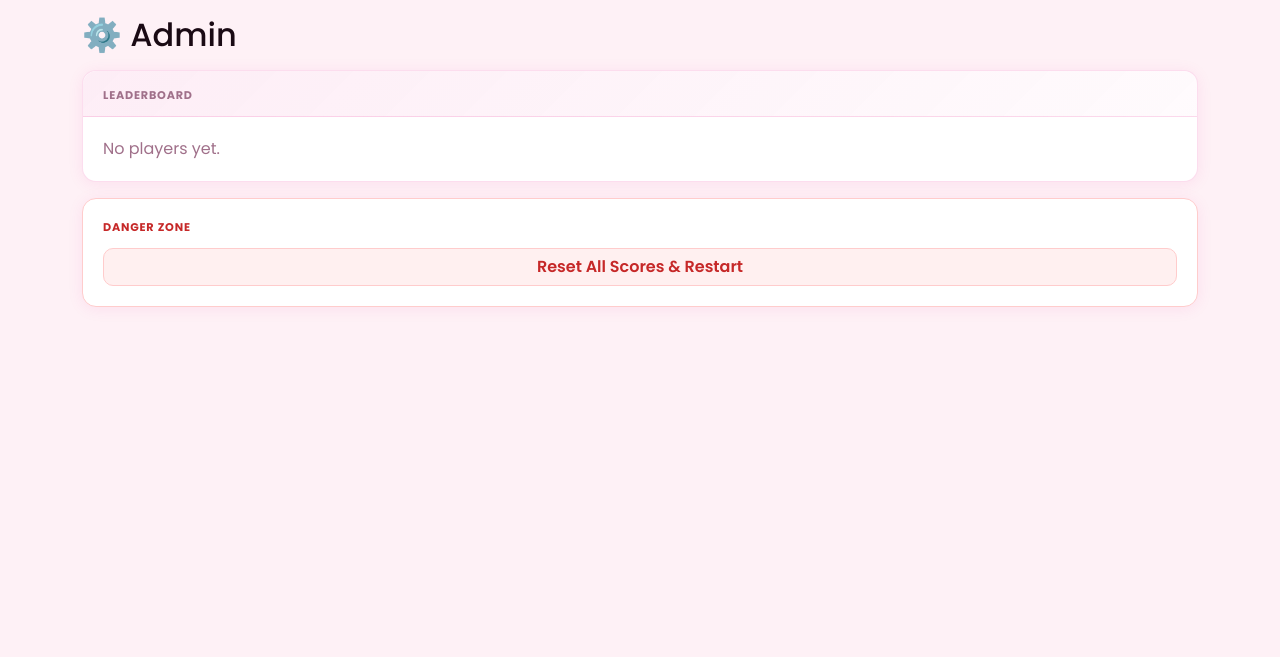
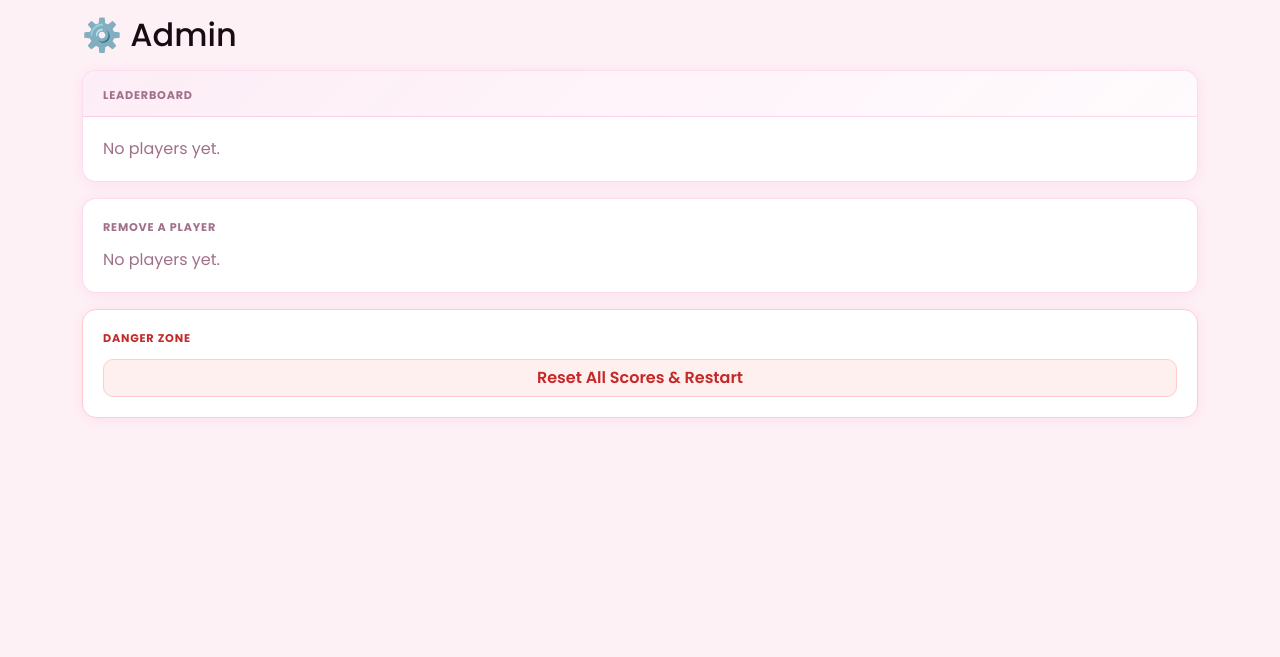
Before and after one commit to l0uisewhite/netchix_pubgolf, a Flask app: template templates/admin.html in a window 1280 px wide. Shown: the top 657 px of the page. Run offline with Flask 3, Linux system fonts and the light colour scheme; the template is opened without the code that fills it, so the values that code supplies are empty; some libraries are stand-ins or nearby versions.

Commit message:
add admin page

```diff
--- a/app.py
+++ b/app.py
@@ -284,7 +284,6 @@ def prev_pub():
 
 
 @app.route('/admin', methods=['GET', 'POST'])
-@require_login
 def admin():
     error = None
     success = None
@@ -300,16 +299,28 @@ def admin():
             socketio.emit('pub_changed', {})
             success = 'All scores cleared and crawl reset to pub 1.'
 
+        elif action == 'delete_player':
+            player_id = request.form.get('player_id', type=int)
+            if player_id:
+                with get_db() as conn:
+                    name = q(conn, f'SELECT name FROM players WHERE id = {P}', (player_id,)).fetchone()
+                    q(conn, f'DELETE FROM scores WHERE player_id = {P}', (player_id,))
+                    q(conn, f'DELETE FROM players WHERE id = {P}', (player_id,))
+                socketio.emit('leaderboard_update', {'leaderboard': get_leaderboard()})
+                success = f'Removed {name["name"]}.' if name else 'Player removed.'
+
     with get_db() as conn:
         state = dict(q(conn, 'SELECT * FROM crawl_state WHERE id = 1').fetchone())
         current_pub = q(conn, f'SELECT * FROM pubs WHERE order_num = {P}', (state['current_pub_order'],)).fetchone()
         total_pubs = q(conn, 'SELECT COUNT(*) AS c FROM pubs').fetchone()['c']
+        players = q(conn, 'SELECT id, name FROM players ORDER BY name').fetchall()
 
     return render_template('admin.html',
                            state=state,
                            current_pub=dict(current_pub) if current_pub else None,
                            total_pubs=total_pubs,
                            leaderboard=get_leaderboard(),
+                           players=[dict(p) for p in players],
                            error=error,
                            success=success)
 
--- a/templates/admin.html
+++ b/templates/admin.html
@@ -33,6 +33,28 @@
   {% endif %}
 </div>
 
+{# ── Delete players ── #}
+<div class="card mb-3">
+  <div class="card-body">
+    <p class="section-label">Remove a Player</p>
+    {% if players %}
+    <div class="d-flex flex-column gap-2">
+      {% for player in players %}
+      <form method="POST" class="d-flex align-items-center justify-content-between gap-2"
+            onsubmit="return confirm('Remove {{ player.name }} and all their scores?')">
+        <input type="hidden" name="action" value="delete_player">
+        <input type="hidden" name="player_id" value="{{ player.id }}">
+        <span class="fw-semibold">{{ player.name }}</span>
+        <button class="btn btn-danger btn-sm px-3">Remove</button>
+      </form>
+      {% endfor %}
+    </div>
+    {% else %}
+    <p class="text-muted mb-0">No players yet.</p>
+    {% endif %}
+  </div>
+</div>
+
 {# ── Danger zone ── #}
 <div class="card border-danger mb-4">
   <div class="card-body">
```
